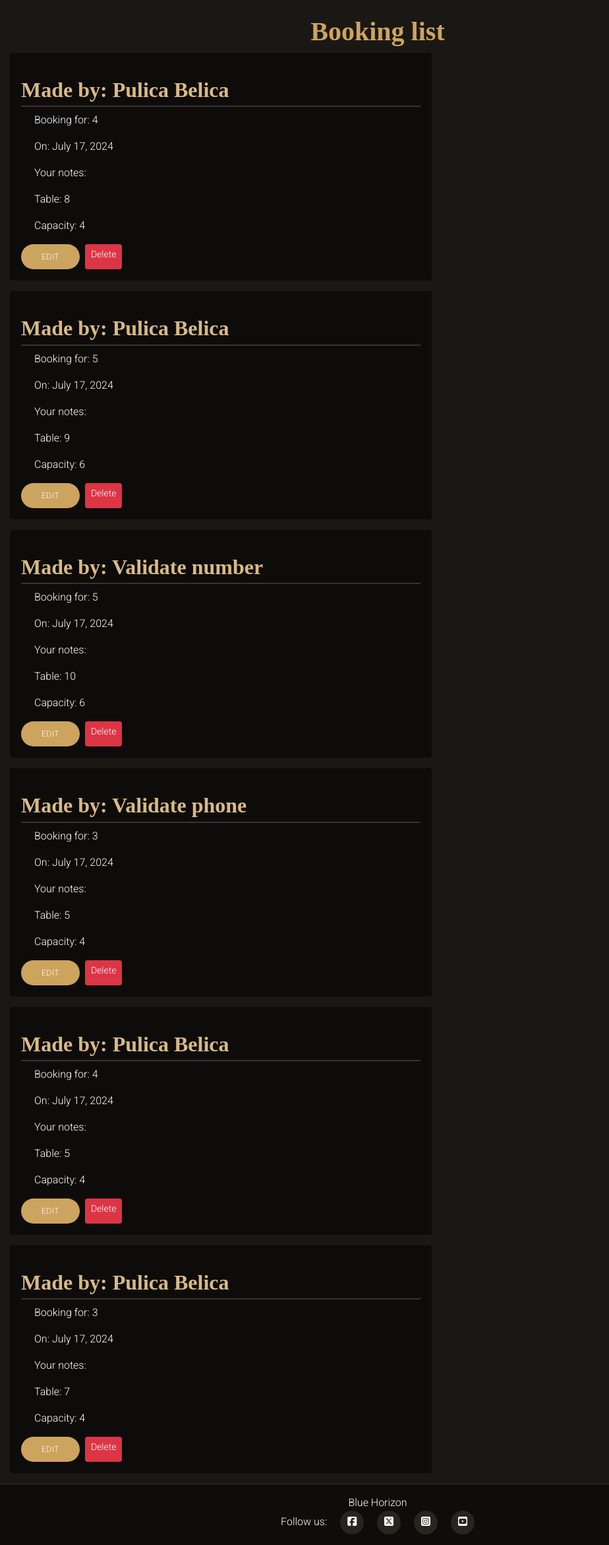
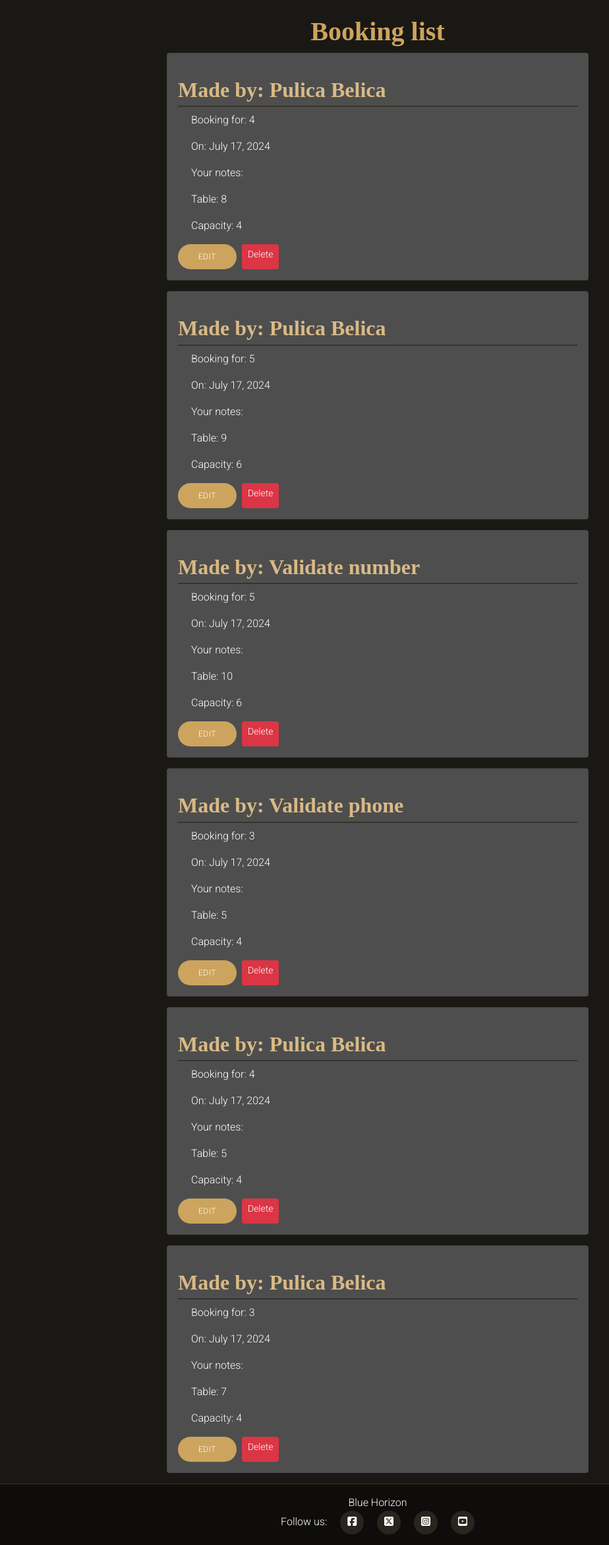
Before and after one commit to Cosmin1907/Project4-Restaurant-On-The-Sea, a Django app: page /booking/list/ in a window 1280 px wide. Shown: the part 87-2428 px from the top of the page at 66% size, without its empty margins (67-991 px from the left). Run offline with Django 4.2, Linux system fonts and the light colour scheme; a user stored in the database is signed in; data comes from the database, SQL or seed files in the repository; some libraries are stand-ins or nearby versions.

Commit message:
Adjust booking page style to fit site design better

```diff
--- a/static/css/style.css
+++ b/static/css/style.css
@@ -230,8 +230,14 @@ footer i:hover {
 
 /* Individual booking entries */
 
+#bookings {
+  display: flex;
+  flex-direction: column;
+  align-items: center;
+}
+
 #bookings .card {
-    background: rgba(12, 11, 9, 0.8);
+    background: #4e4e4e;
 }
 
 #bookings h2 {
```
